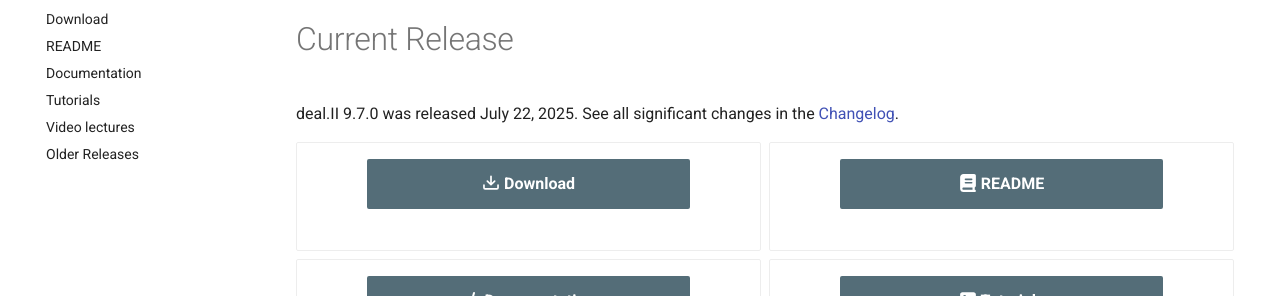
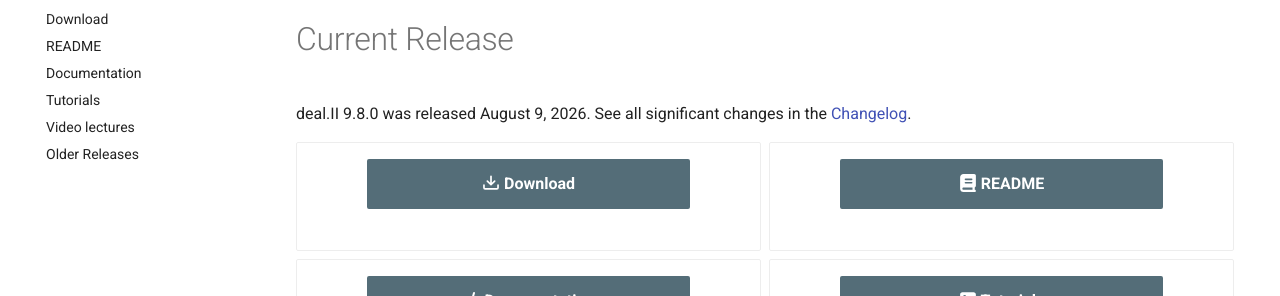
Before and after one commit to dealii/website, an MkDocs documentation site: the page built from docs/current_release/index.md, in a window 1280 px wide. Shown: the part 167-463 px from the top of the page. Built offline with MkDocs 1.6.1 and Material for MkDocs 9.7.7, drawn with Linux system fonts in a browser that asks for light colours; comment, search, counter and statistics services are not loaded.

Commit message:
Adjust indication for 9.8 release

```diff
--- a/docs/current_release/index.md
+++ b/docs/current_release/index.md
@@ -1,8 +1,8 @@
 Current Release
 ===============
 
-deal.II 9.7.0 was released July 22, 2025.
-See all significant changes in the [Changelog](https://dealii.org/current/doxygen/deal.II/changes_between_9_6_0_and_9_7_0.html).
+deal.II 9.8.0 was released August 9, 2026.
+See all significant changes in the [Changelog](https://dealii.org/current/doxygen/deal.II/changes_between_9_7_1_and_9_8_0.html).
 
 <div class="grid" markdown>
 
```
Also changed, not shown: docs/about/news.md (+3 -0 lines), docs/index.md (+3 -0 lines).
